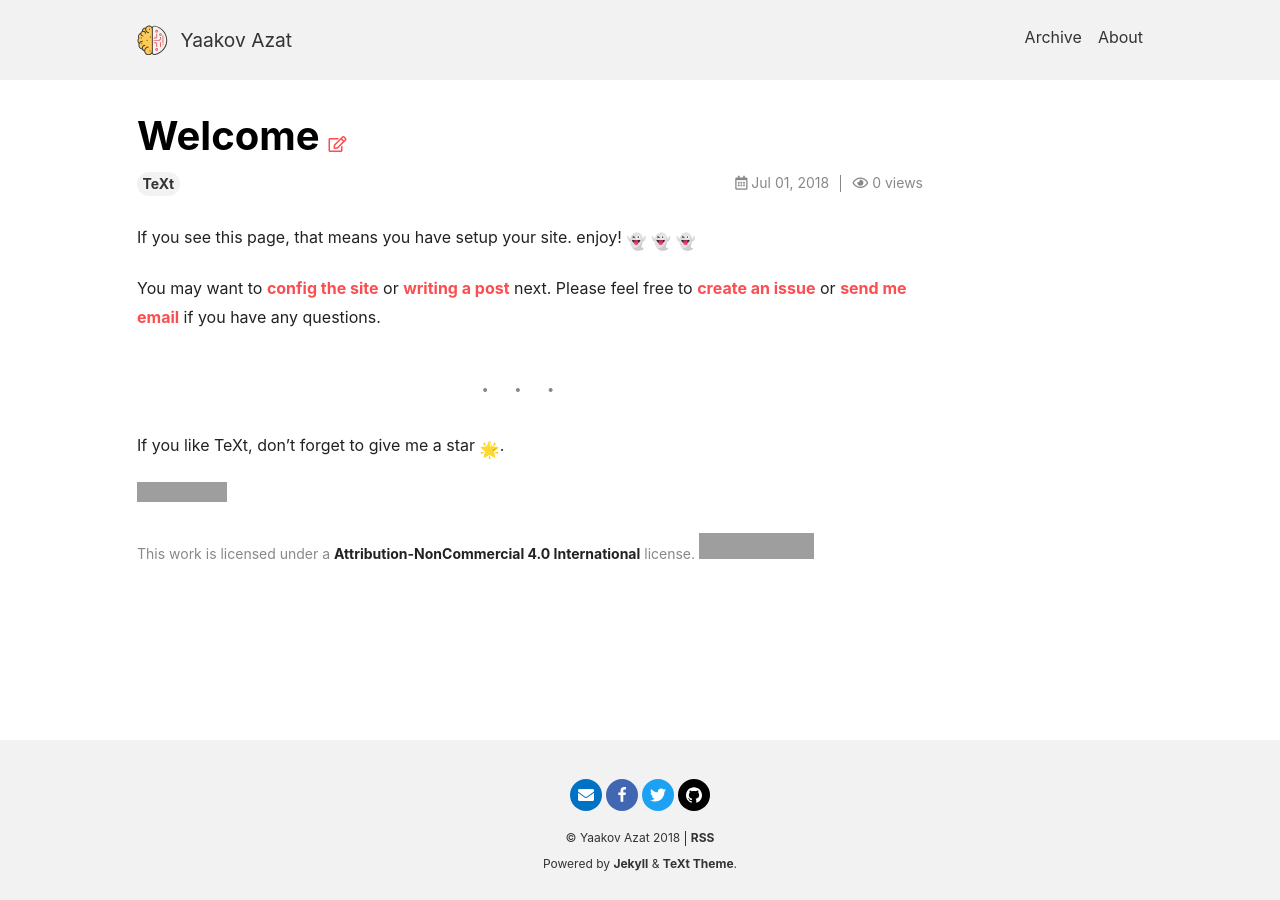
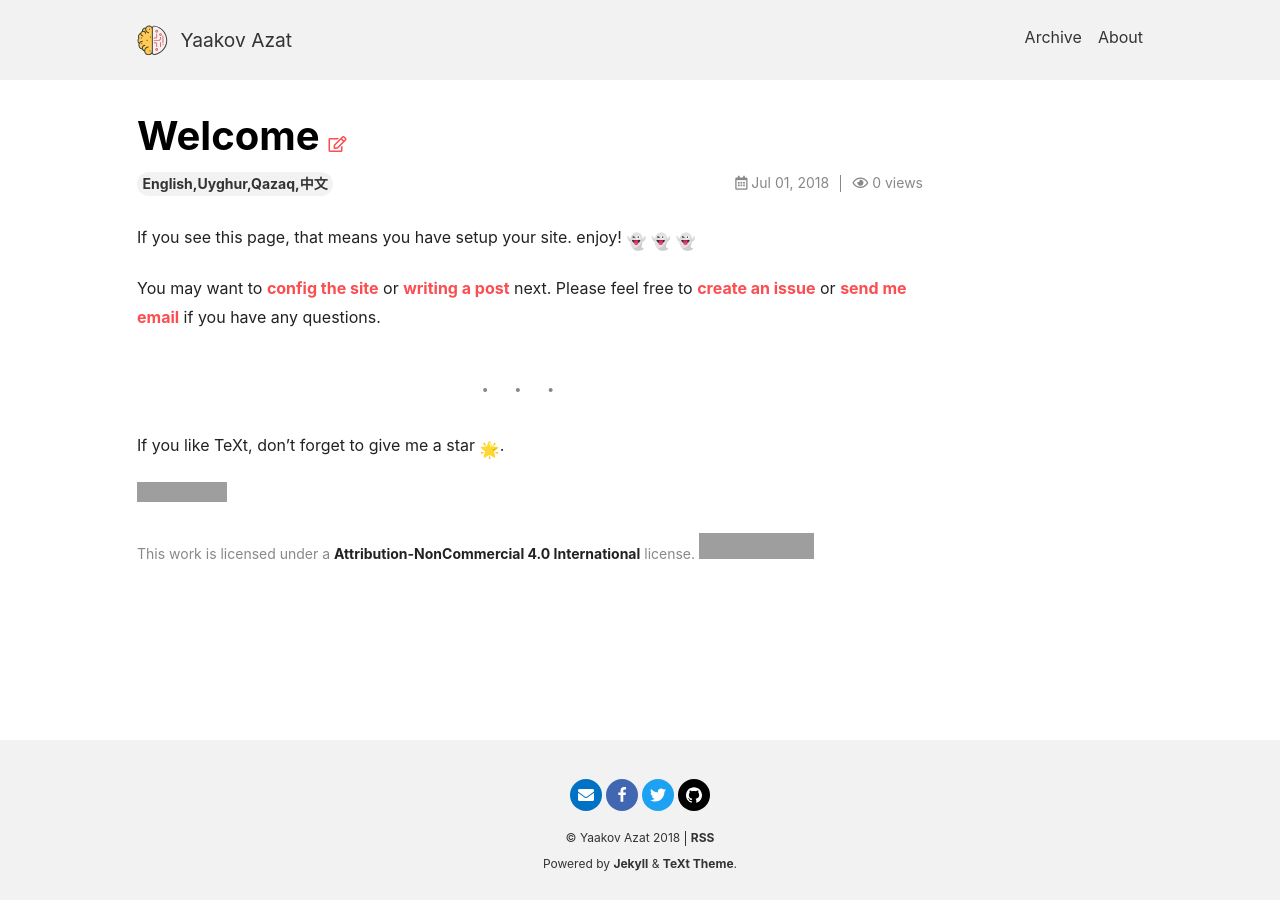
Before and after one commit to jarlhasen/blog, a Jekyll site: the page built from _posts/2018-07-01-welcome.md, in a window 1280 px wide. Built offline with Jekyll 4.4.1, drawn with Linux system fonts in a browser that asks for light colours; nearby versions of some CDN libraries; emoji names are drawn with the system emoji font; comment, search, counter and statistics services are not loaded; grey boxes are pictures that could not be loaded.

Commit message:
update the welcome post

```diff
--- a/_posts/2018-07-01-welcome.md
+++ b/_posts/2018-07-01-welcome.md
@@ -1,7 +1,7 @@
 ---
 title: Welcome
 key: a20180701
-tags: TeXt
+tags: English,Uyghur,Qazaq,中文
 ---
 
 If you see this page, that means you have setup your site. enjoy! :ghost: :ghost: :ghost:
```
